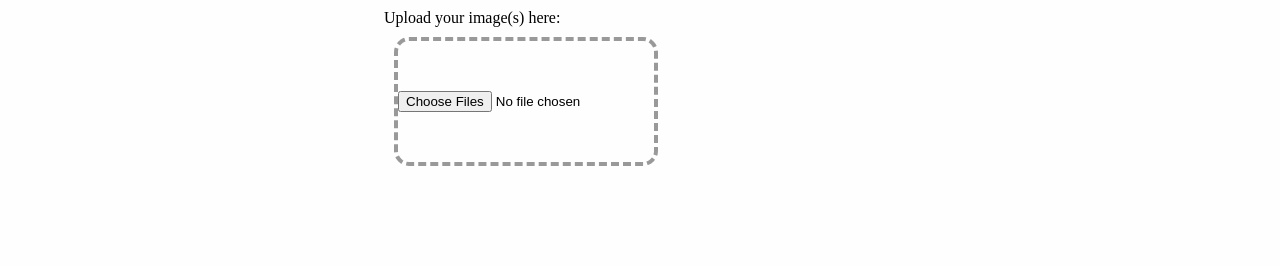
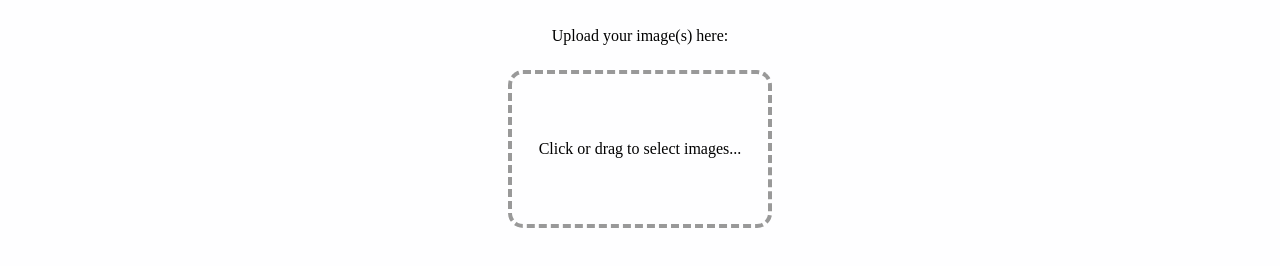
Before and after one commit to JakeGuy11/image-sourcerer-site, a plain HTML site: page decode.html in a window 1280 px wide. Shown: the part 126-392 px from the top of the page. Drawn offline with Linux system fonts and the light colour scheme.

Commit message:
fixed upload dragging and formatting

```diff
--- a/decode.html
+++ b/decode.html
@@ -7,9 +7,10 @@
     <body>
         <div style="width:50%;margin-left:25%;margin-right:25%;">
             <div style="margin-left:10%;margin-right:10%;">
-                Upload your image(s) here:<br>
-                <div style="border-style:dashed;border-width:4px;border-color:#999999;border-radius:15px;width:50%;margin:10px;">
-                    <input id="file-sel" type="file" name="filename" style="width:100%;padding-top:50px;padding-bottom:50px;" multiple/>
+                <br><center>Upload your image(s) here:</center>
+                <div class="drop-box" onclick="document.getElementById('file-sel').click();"  ondragover="dragOverHandler(event);" ondrop="dropHandler(event);">
+                    <input id="file-sel" style="display:none" type="file" accept="image/*" multiple/>
+                    Click or drag to select images...
                 </div>
             </div>
             <div id="feed">
```
